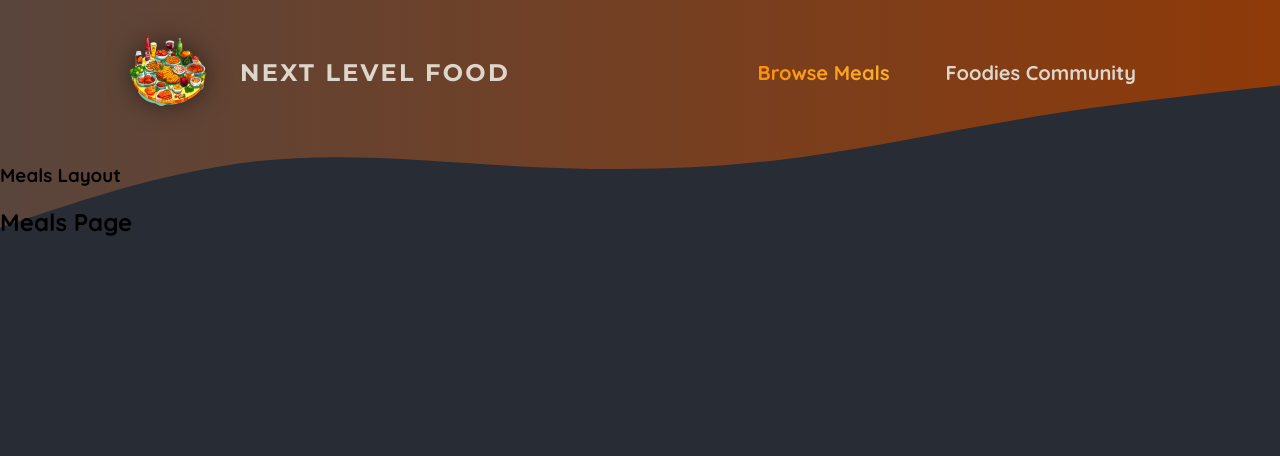
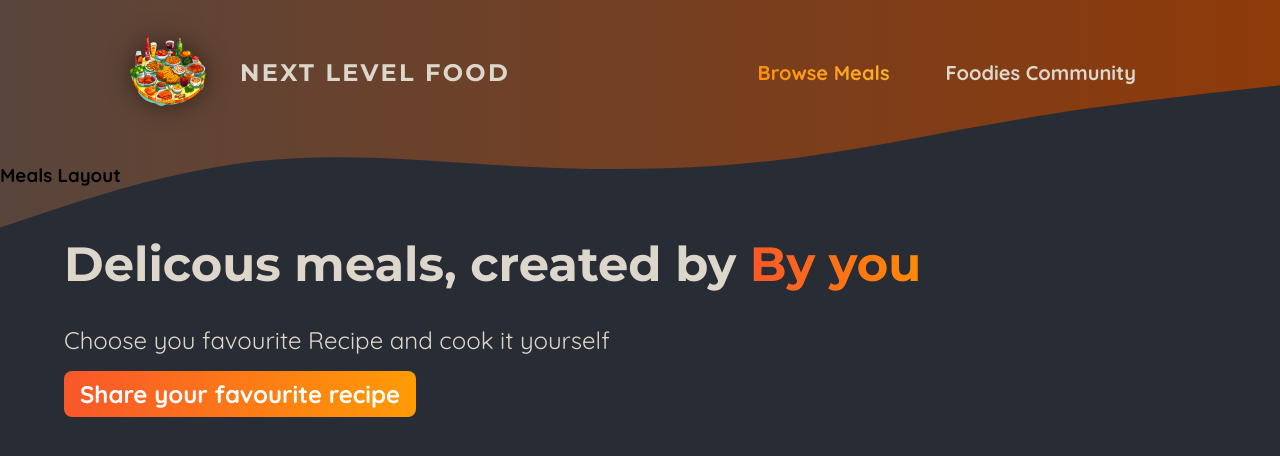
Before and after one commit to wozza0212/next_coursev7, a Next.js app in the folder foodies_project/foodies/: page /meals in a window 1280 px wide. Shown: the top 456 px of the page. Built offline with nearby package versions, Linux system fonts and the light colour scheme.

Commit message:
add meals grid

```diff
--- /dev/null
+++ b/foodies_project/foodies/app/meals/page.module.css
@@ -0,0 +1,51 @@
+.header {
+  gap: 3rem;
+  margin: 3rem auto 5rem auto;
+  width: 90%;
+  max-width: 75rem;
+  color: #ddd6cb;
+  font-size: 1.5rem;
+}
+
+.header h1 {
+  font-family: 'Montserrat', sans-serif;
+}
+
+.highlight {
+  background: linear-gradient(90deg, #f9572a, #ff8a05);
+  background-clip: text;
+  -webkit-background-clip: text;
+  -webkit-text-fill-color: transparent;
+}
+
+.header p {
+  margin: 0;
+}
+
+.cta a {
+  display: inline-block;
+  margin-top: 1rem;
+  padding: 0.5rem 1rem;
+  border-radius: 0.5rem;
+  background: linear-gradient(90deg, #f9572a, #ff9b05);
+  color: #ffffff;
+  font-weight: bold;
+  text-decoration: none;
+}
+
+.loading {
+  text-align: center;
+  animation: loading 1.2s ease-in-out infinite;
+}
+
+@keyframes loading {
+  0% {
+    color: #e9e9e9;
+  }
+  50% {
+    color: #b89b84;
+  }
+  100% {
+    color: #e9e9e9;
+  }
+}
--- a/foodies_project/foodies/app/meals/page.tsx
+++ b/foodies_project/foodies/app/meals/page.tsx
@@ -1,9 +1,25 @@
+import Link from "next/link";
+import styles from "./page.module.css";
+import MealsGrid from "../../components/Meals/meals-grid";
+
 const MealsPage = () => {
   return (
-    <div>
-      <h2>Meals Page</h2>
-    </div>
+    <>
+      <header className={styles.header}>
+        <h1>
+          Delicous meals, created by{" "}
+          <span className={styles.highlight}>By you</span>
+        </h1>
+        <p>Choose you favourite Recipe and cook it yourself</p>
+        <p className={styles.cta}>
+          <Link href="meals/share">Share your favourite recipe</Link>
+        </p>
+      </header>
+      <main className={styles.main}>
+        <MealsGrid meals={[]} />
+      </main>
+    </>
   );
 };
 
-export default MealsPage
+export default MealsPage;
--- /dev/null
+++ b/foodies_project/foodies/components/Meals/meal-item.module.css
@@ -0,0 +1,75 @@
+.meal {
+  display: flex;
+  flex-direction: column;
+  justify-content: space-between;
+  height: 100%;
+  border-radius: 4px;
+  box-shadow: 0 0 12px rgba(0, 0, 0, 0.3);
+  overflow: hidden;
+  transition: all 0.3s ease-in-out;
+  color: #ddd6cb;
+  background: linear-gradient(90deg, #2c1e19, #25200f);
+}
+
+.headerText {
+  padding: 0.5rem 1rem 0 1rem;
+}
+
+.headerText h2 {
+  margin: 0;
+  font-size: 1.5rem;
+  font-family: 'Montserrat', sans-serif;
+}
+
+.headerText p {
+  font-size: 0.75rem;
+  color: #cfa69b;
+  font-style: italic;
+}
+
+.meal h2,
+.meal p {
+  margin: 0;
+}
+
+.image {
+  position: relative;
+  height: 15rem;
+}
+
+.meal img {
+  object-fit: cover;
+}
+
+.content {
+  display: flex;
+  flex-direction: column;
+  justify-content: space-between;
+  height: 100%;
+}
+
+.summary {
+  padding: 1rem 1rem 0 1rem;
+}
+
+.actions {
+  padding: 1rem;
+  text-align: right;
+}
+
+.actions a {
+  display: inline-block;
+  margin-top: 1rem;
+  padding: 0.5rem 1rem;
+  border-radius: 0.5rem;
+  background: linear-gradient(90deg, #f9572a, #ff9b05);
+  color: #ffffff;
+  font-weight: bold;
+  text-decoration: none;
+}
+
+.actions a:hover,
+.actions a:active {
+  background: linear-gradient(90deg, #fd4715, #f9b241);
+  box-shadow: 0 0 12px rgba(242, 100, 18, 0.8);
+}
--- /dev/null
+++ b/foodies_project/foodies/components/Meals/meal-item.tsx
@@ -0,0 +1,29 @@
+import Link from 'next/link';
+import Image from 'next/image';
+import { MealItemType } from './meal-types';
+
+import classes from './meal-item.module.css';
+
+const MealItem = (meal: MealItemType) => {
+  return (
+    <article className={classes.meal}>
+      <header>
+        <div className={classes.image}>
+          <Image src={meal.image} alt={meal.title} fill />
+        </div>
+        <div className={classes.headerText}>
+          <h2>{meal.title}</h2>
+          <p>by {meal.creator}</p>
+        </div>
+      </header>
+      <div className={classes.content}>
+        <p className={classes.summary}>{meal.summary}</p>
+        <div className={classes.actions}>
+          <Link href={`/meals/${meal.slug}`}>View Details</Link>
+        </div>
+      </div>
+    </article>
+  );
+}
+
+export default MealItem
--- /dev/null
+++ b/foodies_project/foodies/components/Meals/meal-types.ts
@@ -0,0 +1,8 @@
+export interface MealItemType {
+    title: string,
+    slug: string,
+    image: string,
+    summary: string,
+    creator: string,
+    id: string
+}
--- /dev/null
+++ b/foodies_project/foodies/components/Meals/meals-grid.module.css
@@ -0,0 +1,10 @@
+.meals {
+  width: 90%;
+  max-width: 90rem;
+  display: grid;
+  grid-template-columns: repeat(auto-fill, minmax(20rem, 1fr));
+  grid-gap: 5rem;
+  margin: 2rem auto;
+  list-style: none;
+  padding: 0;
+}
--- /dev/null
+++ b/foodies_project/foodies/components/Meals/meals-grid.tsx
@@ -0,0 +1,15 @@
+import MealItem from './meal-item'
+import { MealItemType } from './meal-types'
+import styles from './meals-grid.module.css'
+
+const MealsGrid = ({meals} : {meals: MealItemType[]}) => {
+    return(
+        <ul className={styles.meals}>
+            {meals.map(meal => <li key={meal.id}>
+                <MealItem {...meal} />
+            </li>)}
+        </ul>
+    )
+}
+
+export default MealsGrid
```
